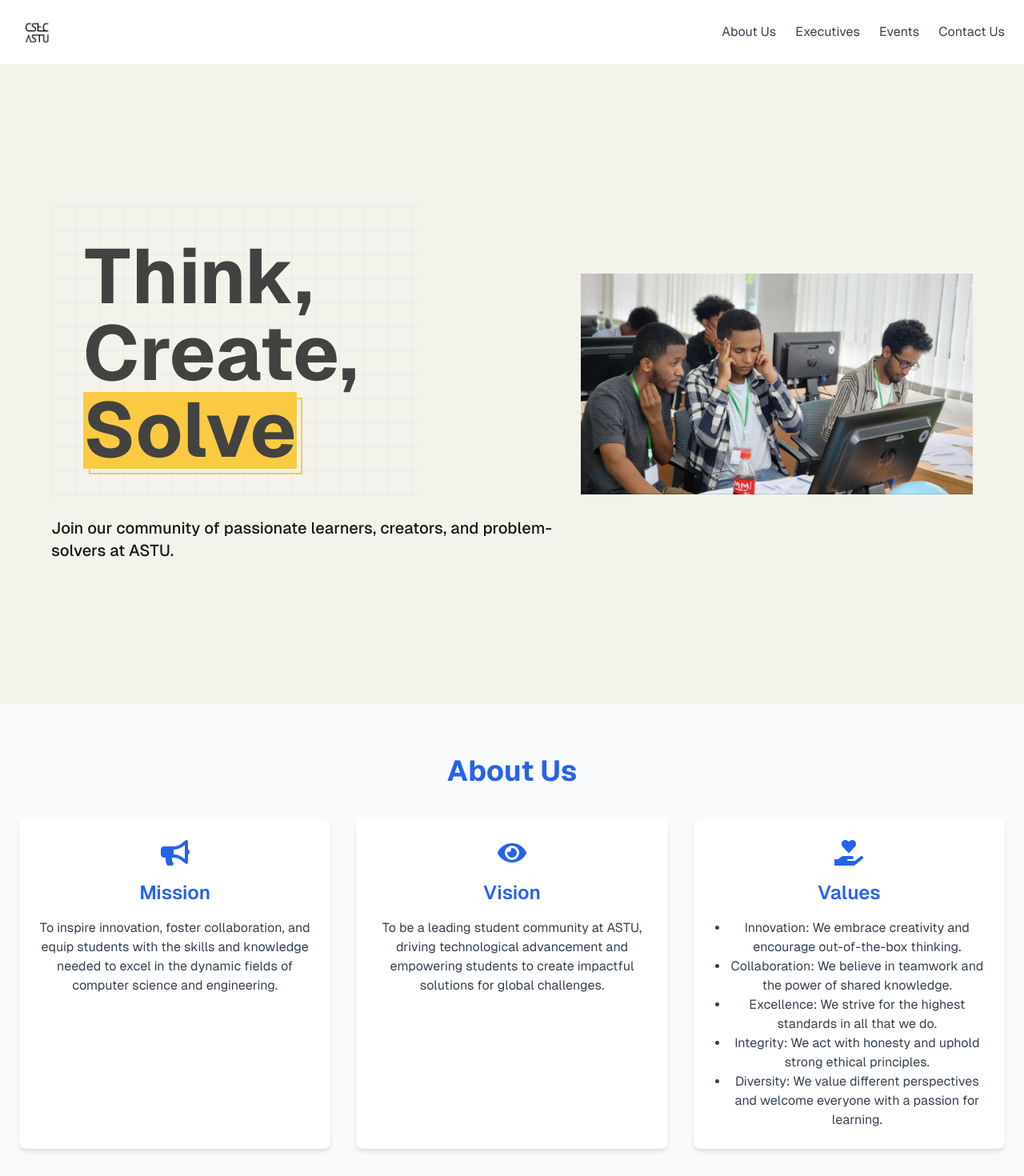
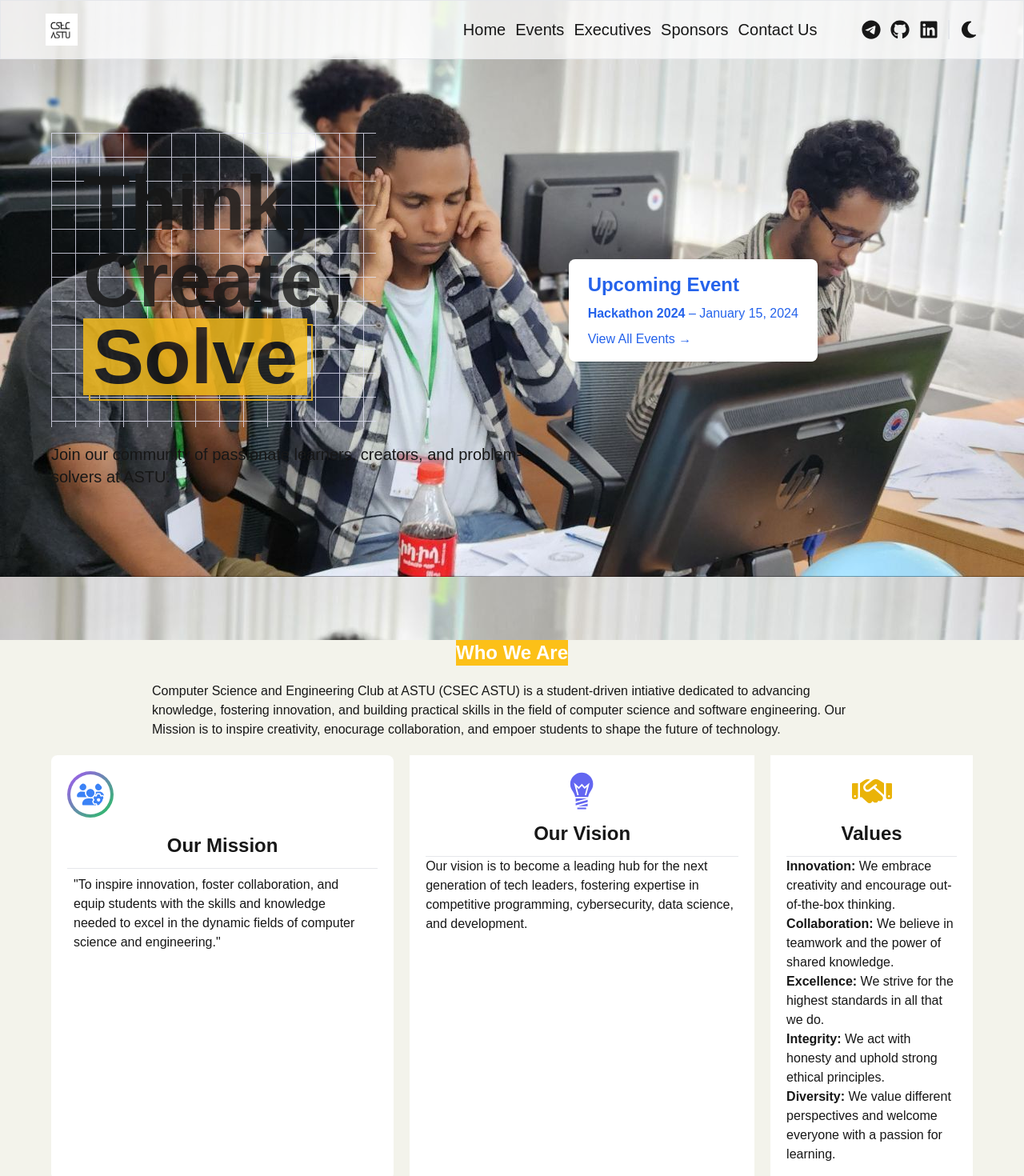
Before and after one commit to Ayubish/csec-astu, a Next.js app: page / in a window 1280 px wide. Shown: the top 1470 px of the page at 80% size. Built offline with nearby package versions, Linux system fonts and the light colour scheme.

Commit message:
mobile menu

```diff
--- a/app/components/About.tsx
+++ b/app/components/About.tsx
@@ -19,12 +19,14 @@ export default function About() {
       </p>
 
       {/* Mission Vision and Values */}
-      <div className="flex gap-5 mt-5">
-        <div className="bg-[#fff] p-5 w-1/3 relative rounded-lg ">
-          <FaUsersGear
-            size={50}
-            className="text-center justify-self-center text-blue-500"
-          />
+      <div className="flex max-lg:flex-col justify-between gap-5 mt-5">
+        <div className="bg-[#fff] p-5 relative rounded-lg ">
+          <div className="p-1 rounded-full inline-block justify-self-center bg-gradient-to-br from-purple-500 to-green-500">
+            <FaUsersGear
+              size={50}
+              className="text-center justify-self-center text-blue-500 bg-white rounded-full p-2"
+            />
+          </div>
           <p className="border-b text-2xl py-3 font-bold text-center">
             Our Mission
           </p>
@@ -35,7 +37,7 @@ export default function About() {
           </p>
         </div>
 
-        <div className="bg-[#fff] p-5 w-1/3">
+        <div className="bg-[#fff] p-5">
           <GiLightBulb
             size={50}
             className="text-center justify-self-center text-indigo-500"
@@ -49,7 +51,7 @@ export default function About() {
             cybersecurity, data science, and development.
           </p>
         </div>
-        <div className="bg-[#fff] p-5 w-1/3">
+        <div className="bg-[#fff] p-5">
           <FaHandshake
             size={50}
             className="text-center justify-self-center text-yellow-500"
--- a/app/components/Header.tsx
+++ b/app/components/Header.tsx
@@ -1,21 +1,111 @@
+"use client";
 import Image from "next/image";
+import Link from "next/link";
+import { useState } from "react";
+import {
+  FaBars,
+  FaGithub,
+  FaLinkedin,
+  FaMoon,
+  FaTelegram,
+  FaXmark,
+} from "react-icons/fa6";
 
 export default function Header() {
+  const [menuOpen, setMenuOpen] = useState(false);
+  const [navHeight, setNavHeight] = useState("translate-x-96");
   return (
-    <div className="flex w-full absolute left-0 right-0 top-0 justify-between p-3">
-      <div className="relative rounded w-10 h-10">
-        <Image src="/csec-logo.jpg" alt="CSEC ASTU" fill={true} />
+    <div className="flex w-full z-50 fixed left-0 right-0 top-0 justify-between items-center lg:px-14 px-5 py-4 bg-white bg-opacity-70 backdrop:blur-lg border border-[rgba(255,255,255, 0.3)] ">
+      <div className="relative rounded w-2/5">
+        <Image src="/csec-logo.jpg" width={40} height={40} alt="CSEC ASTU" />
       </div>
-      <div className="flex gap-3 text-xl ">
-        <button>Home</button>
-        <button>Divisions</button>
-        <button>Events</button>
-        <button>Leads</button>
-        <button>Sponsors</button>
+      <div className="flex gap-3 text-xl max-lg:hidden">
+        <Link href="/">
+          <button>Home</button>
+        </Link>
+
+        <Link href="/events">
+          <button>Events</button>
+        </Link>
+        <Link href="teams">
+          <button>Executives</button>
+        </Link>
+        <Link href="/sponsors">
+          <button>Sponsors</button>
+        </Link>
+        <Link href="/contact">
+          <button>Contact Us</button>
+        </Link>
       </div>
-      <button className="py-2 px-4 rounded-3xl text-black border">
-        Join CSEC ASTU
-      </button>
+      <div className="flex gap-3 text-[#171717] max-md:hidden">
+        <a href="https://t.me/csec_astu">
+          <FaTelegram size={24} />
+        </a>
+        <a href="https://t.me/csec_astu">
+          <FaGithub size={24} />
+        </a>
+        <a href="https://t.me/csec_astu">
+          <FaLinkedin size={24} />
+        </a>
+        <button className="border-l-2 pl-3">
+          <FaMoon size={24} />
+        </button>
+      </div>
+      {/* Mobile Menu */}
+      <div className="lg:hidden transition-all duration-300">
+        {menuOpen ? (
+          <FaXmark
+            size={24}
+            onClick={() => {
+              setMenuOpen(!menuOpen);
+              setNavHeight("translate-x-96");
+            }}
+          />
+        ) : (
+          <FaBars
+            size={24}
+            onClick={() => {
+              setMenuOpen(!menuOpen);
+              setNavHeight("translate-x-0");
+            }}
+          />
+        )}
+
+        <div
+          className={`flex flex-col -z-20 transition-all duration-1000 pt-20 items-center absolute top-0 left-20 right-0 bottom-0 h-screen ${navHeight} bg-white bg-opacity-90 backdrop:blur-lg border border-[rgba(255,255,255, 0.8)] gap-3 text-xl`}
+        >
+          <Link href="/">
+            <button>Home</button>
+          </Link>
+
+          <Link href="/events">
+            <button>Events</button>
+          </Link>
+          <Link href="teams">
+            <button>Executives</button>
+          </Link>
+          <Link href="/sponsors">
+            <button>Sponsors</button>
+          </Link>
+          <Link href="/contact">
+            <button>Contact Us</button>
+          </Link>
+          <div className="flex gap-3 text-[#171717] border-t mt-20 pt-5">
+            <a href="https://t.me/csec_astu">
+              <FaTelegram size={24} />
+            </a>
+            <a href="https://t.me/csec_astu">
+              <FaGithub size={24} />
+            </a>
+            <a href="https://t.me/csec_astu">
+              <FaLinkedin size={24} />
+            </a>
+            <button className="border-l-2 pl-3">
+              <FaMoon size={24} />
+            </button>
+          </div>
+        </div>
+      </div>
     </div>
   );
 }
--- a/app/components/Hero.tsx
+++ b/app/components/Hero.tsx
@@ -2,12 +2,12 @@ import Image from "next/image";
 
 export default function Hero() {
   return (
-    <div className="flex max-lg:flex-col min-h-screen w-full p-[5%] items-center justify-between ">
+    <div className="flex max-lg:flex-col min-h-screen w-full pt-10 bg-[url('/battle-with-brain.jpg')] p-[5%] items-center justify-between ">
       <div>
-        <h1 className="text-8xl font-bold grido p-10 pr-20">
+        <h1 className="text-8xl font-bold grido p-10">
           <p>Think,</p>
           <p>Create,</p>
-          <p className="relative bg-[#fcc018] box inline-block">Solve</p>
+          <p className="relative px-3 bg-[#fcc018] box inline-block">Solve</p>
         </h1>
         <p className="text-xl font-medium mt-5">
           Join our community of passionate learners, creators, and
@@ -15,14 +15,18 @@ export default function Hero() {
         </p>
       </div>
       <div className="relative w-1/2 h-auto">
-        <Image
-          src={"/battle-with-brain.jpg"}
-          layout="responsive"
-          width={0}
-          height={0}
-          alt="battle-with-brain"
-          className="relative object-contain"
-        />
+        <div className="bg-white text-blue-600 rounded-lg shadow-md py-4 px-6 inline-block">
+          <h2 className="text-2xl font-semibold mb-2">Upcoming Event</h2>
+          <p className="text-sm md:text-base">
+            <strong>Hackathon 2024</strong> – January 15, 2024
+          </p>
+          <a
+            href="/events"
+            className="text-blue-600 hover:text-purple-600 font-medium mt-2 block"
+          >
+            View All Events &rarr;
+          </a>
+        </div>
       </div>
     </div>
   );
--- a/app/components/NavGpt.tsx
+++ b/app/components/NavGpt.tsx
@@ -18,7 +18,9 @@ export default function NavGpt() {
   //   return () => window.removeEventListener("click", handleScroll);
   // }, []);
   return (
-    <nav className={`bg-white w-full z-10 transition-all duration-300`}>
+    <nav
+      className={`bg-white fixed w-[800px] z-10 transition-all duration-300`}
+    >
       <div className="container mx-auto px-6 py-4 flex justify-between items-center">
         {/* Logo */}
         <div className="text-2xl font-bold text-blue-600">
--- a/app/events/page.tsx
+++ b/app/events/page.tsx
@@ -4,19 +4,19 @@ export default function EventsPage() {
   // Dummy data for events
   const weeklyEvents = [
     {
-      title: "Algorithm Study Group",
-      day: "Every Monday",
-      time: "6:00 PM - 8:00 PM",
+      title: "Weekly Contest",
+      day: "Every Tuesday",
+      time: "8:00 PM - 10:00 PM",
     },
     {
-      title: "Cybersecurity Lab",
+      title: "Contest Analysis",
       day: "Every Wednesday",
-      time: "5:00 PM - 7:00 PM",
+      time: "8:00 PM - 10:00 PM",
     },
     {
-      title: "Web Development Workshop",
-      day: "Every Friday",
-      time: "4:00 PM - 6:00 PM",
+      title: "Tutorial",
+      day: "Every Saturday",
+      time: "2:00 PM - 4:00 PM",
     },
   ];
 
--- a/app/globals.css
+++ b/app/globals.css
@@ -33,7 +33,15 @@ h1 {
   bottom: -7px;
   right: -7px;
   border-color: #fcc018;
-  z-index: -1;
+}
+.wall::before {
+  content: "";
+  width: 100%;
+  height: 100%;
+  position: absolute;
+  bottom: -10px;
+  right: -10px;
+  background: dodgerblue;
 }
 
 .grido {
--- a/app/layout.tsx
+++ b/app/layout.tsx
@@ -2,15 +2,11 @@ import type { Metadata } from "next";
 import localFont from "next/font/local";
 import "./globals.css";
 import NavGpt from "./components/NavGpt";
+import Header from "./components/Header";
 
 const geistSans = localFont({
   src: "./fonts/GeistVF.woff",
   variable: "--font-geist-sans",
-  weight: "100 900",
-});
-const geistMono = localFont({
-  src: "./fonts/GeistMonoVF.woff",
-  variable: "--font-geist-mono",
   weight: "100 900",
 });
 
@@ -27,10 +23,8 @@ export default function RootLayout({
 }>) {
   return (
     <html lang="en">
-      <body
-        className={`${geistSans.variable} ${geistMono.variable} antialiased font-[family-name:var(--font-geist-sans)]`}
-      >
-        <NavGpt />
+      <body className={`antialiased w-full`}>
+        <Header />
         {children}
       </body>
     </html>
--- a/app/page.tsx
+++ b/app/page.tsx
@@ -17,13 +17,14 @@ export default function Home() {
       <main>
         <div className="w-full min-h-screen bg-[#f3f3eb] text-[#171717]">
           <Hero />
-          <AboutGpt />
+          <About />
           <Divisions />
           <WhyJoin />
           <Events />
           <Contact />
           <Footer />
         </div>
+        l
       </main>
     </div>
   );
--- a/app/teams/page.tsx
+++ b/app/teams/page.tsx
@@ -4,7 +4,7 @@ export default function TeamPage() {
   // Dummy data for team members
   const teamMembers = [
     {
-      name: "John Doe",
+      name: "Kiya Kebe",
       role: "President",
       image: "/zoro.png",
       social: {
@@ -27,6 +27,8 @@ export default function TeamPage() {
       image: "/zoro.png",
       social: {
         github: "https://github.com/alexjohnson",
+        linkedin: "https://linkedin.com/in/emily-carter",
+        twitter: "https://twitter.com/janesmith",
       },
     },
     {
@@ -34,6 +36,9 @@ export default function TeamPage() {
       role: "Treasurer",
       image: "/zoro.png",
       social: {
+        github: "https://github.com/alexjohnson",
+        twitter: "https://twitter.com/janesmith",
+
         linkedin: "https://linkedin.com/in/emily-carter",
       },
     },
```
